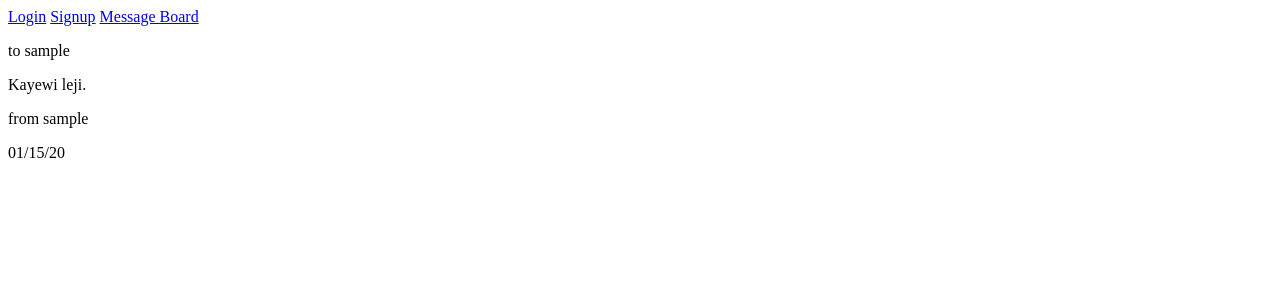
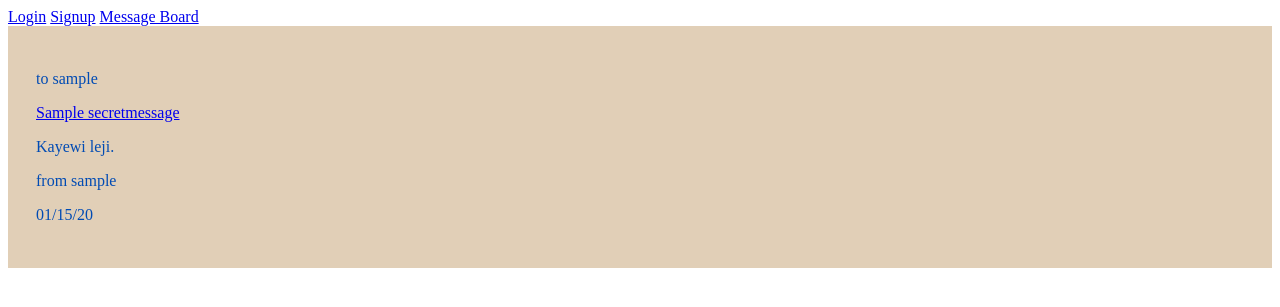
Before and after one commit to RussMoore22/EnCode, a Django app: page /letterbox/board/ in a window 1280 px wide. Shown: the top 307 px of the page. Run offline with Django 4.2, Linux system fonts and the light colour scheme; tables that the repository leaves empty hold one stand-in row (values such as "Sample post").

Commit message:
added detail page to view each encrypted message

```diff
--- a/letterbox/models.py
+++ b/letterbox/models.py
@@ -19,4 +19,9 @@ class SecretMessage(models.Model):
         on_delete=models.CASCADE,
     )
 class EncodedMessage(SecretMessage):
-    pass
+    mess_id = models.IntegerField()
+    # mess_id = models.ForeignKey(
+    #     User,
+    #     related_name='raw_message',
+    #     on_delete=models.CASCADE,
+    # )
--- /dev/null
+++ b/letterbox/static/css/cipher.css
@@ -0,0 +1,22 @@
+
+
+
+
+p {
+    color: rgb(0, 75, 180);
+}
+main {
+    background-color: rgb(225, 207, 183);
+}
+.messages_container {
+    display: grid;
+    grid-template-columns: repeat(2 2fr);
+    grid-template-rows: auto;
+}
+
+.message_block {
+    display: block;
+    background-color: 5px rgb(63, 63, 63);
+    padding: 18px;
+    margin: 10px;
+}
--- a/letterbox/templates/base.html
+++ b/letterbox/templates/base.html
@@ -1,10 +1,11 @@
+{% load static %}
 <!DOCTYPE html>
 <html lang="en">
 <head>
     <meta charset="UTF-8">
     <meta name="viewport" content="width=device-width, initial-scale=1.0">
     <title>{% block title %}{% endblock title %}</title>
-    <links href="">
+    <link rel="stylesheet" href="{% static 'css/cipher.css' %}">
 </head>
 <body>
     <header>
--- a/letterbox/templates/inbox/board.html
+++ b/letterbox/templates/inbox/board.html
@@ -7,6 +7,7 @@
     {% for message in encrypted_messages %}
     <div class="message_block">
         <p>to {{ message.receipient.username }}</p>
+        <p><a href="{% url 'detail' message.mess_id %}">{{ message.subject }}</a></p>
         <p>
         {{ message.text }}
         </p>
--- a/letterbox/templates/inbox/list.html
+++ b/letterbox/templates/inbox/list.html
@@ -6,6 +6,8 @@
 <div>
     {% for message in encrypted_messages %}
     <div>
+        <p>From {{ message.sender }}</p>
+        <p><a href="{% url 'detail' message.mess_id %}">{{ message.subject }}</a></p>
         <p>
         {{ message.text }}
         </p>
--- a/letterbox/urls.py
+++ b/letterbox/urls.py
@@ -1,10 +1,11 @@
 from django.contrib import admin, redirects
 from django.urls import path
-from .views import secret_messages_inbox, compose_message, all_inbox
+from .views import secret_messages_inbox, compose_message, all_inbox, message_detail
 
 
 urlpatterns = [
     path("", secret_messages_inbox, name='inbox_list'),
     path("compose", compose_message, name='compose'),
     path("board/", all_inbox, name="board"),
+    path("detail/<int:id>/", message_detail, name="detail")
 ]
--- a/letterbox/views.py
+++ b/letterbox/views.py
@@ -26,6 +26,7 @@ def all_inbox(request):
     for secret_message in secret_messages:
         obj_inst = secret_message
         obj_inst.text = cipher_message(secret_message.text, secret_message.encoder)
+        obj_inst.mess_id = secret_message.id
         encrypted_messages.append(obj_inst)
     context = {
         'secret_messages': secret_messages,
@@ -48,3 +49,17 @@ def compose_message(request):
         'form': form
     }
     return render(request, 'sent/compose.html', context)
+
+def message_detail(request, id):
+    secret_message = SecretMessage.objects.get(id=id)
+    print('*******************************')
+    print(SecretMessage.objects.get(id=id).text)
+    encrypted_message = secret_message
+    encrypted_message.text = cipher_message(secret_message.text, secret_message.encoder)
+    encrypted_message.mess_id = secret_message.id
+    print(encrypted_message.text)
+
+    context = {
+        'encrypted_message': encrypted_message
+    }
+    return render(request, 'inbox/detail.html', context)
```
Also changed, not shown: letterbox/templates/inbox/detail.html (added, +19 -0 lines), letterbox/migrations/0004_encodedmessage.py (added).
